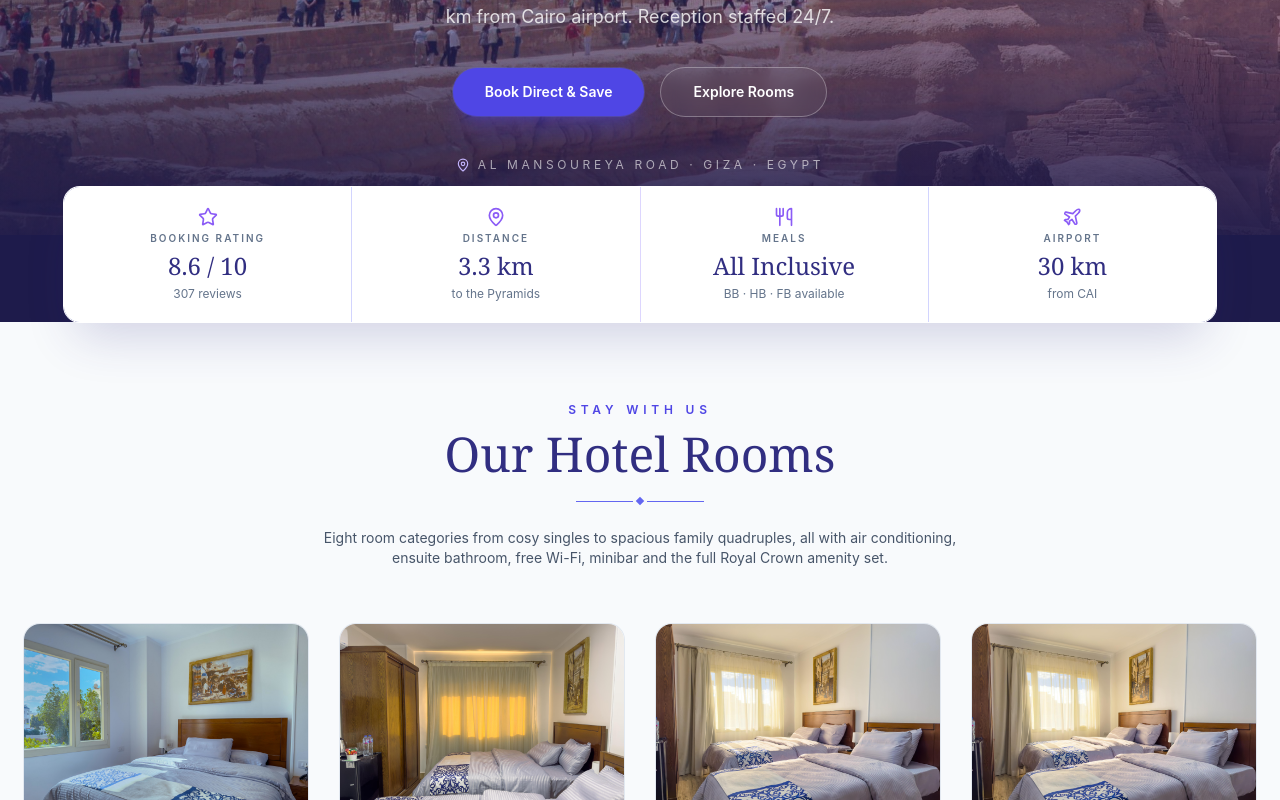
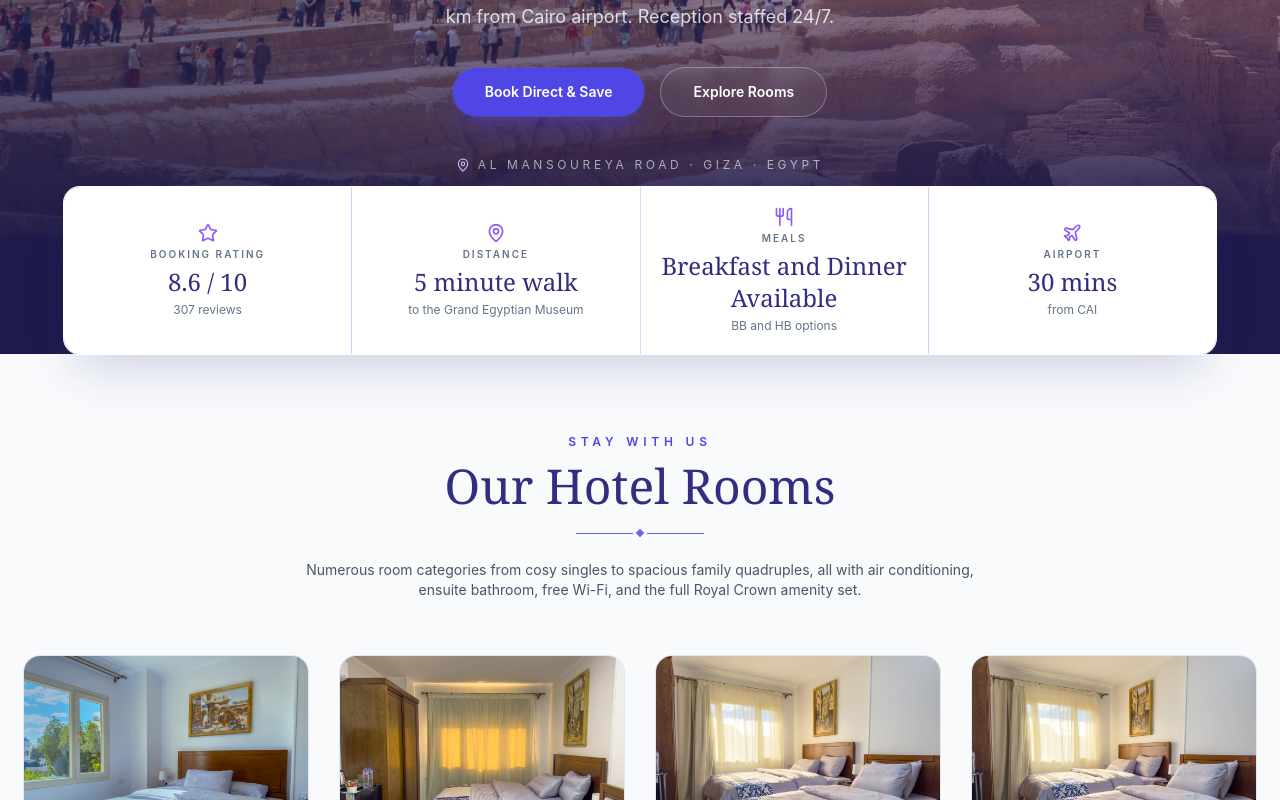
Before and after one commit to seif8545/royalcrown, a Next.js app in the folder hotel-frontend/: page / in a window 1280 px wide. Shown: the part 389-1189 px from the top of the page. Built offline with nearby package versions, Linux system fonts and the light colour scheme.

Commit message:
Update page.tsx

```diff
--- a/hotel-frontend/src/app/page.tsx
+++ b/hotel-frontend/src/app/page.tsx
@@ -55,9 +55,9 @@ export default function Home() {
         <div className="mx-auto grid max-w-6xl grid-cols-2 gap-px overflow-hidden rounded-2xl bg-gradient-to-r from-indigo-200 via-violet-200 to-indigo-200 shadow-2xl shadow-indigo-900/20 ring-1 ring-white sm:grid-cols-4">
           {[
             { icon: Star, label: "Booking rating", value: `${SITE.bookingRating} / 10`, sub: `${SITE.bookingReviews} reviews` },
-            { icon: MapPin, label: "Distance", value: "3.3 km", sub: "to the Pyramids" },
-            { icon: Utensils, label: "Meals", value: "All Inclusive", sub: "BB · HB · FB available" },
-            { icon: Plane, label: "Airport", value: "30 km", sub: "from CAI" },
+            { icon: MapPin, label: "Distance", value: "5 minute walk", sub: "to the Grand Egyptian Museum" },
+            { icon: Utensils, label: "Meals", value: "Breakfast and Dinner Available", sub: "BB and HB options" },
+            { icon: Plane, label: "Airport", value: "30 mins", sub: "from CAI" },
           ].map(({ icon: Icon, label, value, sub }) => (
             <div key={label} className="flex flex-col items-center justify-center gap-1 bg-white p-5 text-center text-indigo-900">
               <Icon className="h-5 w-5 text-violet-500" />
@@ -87,9 +87,9 @@ export default function Home() {
               <span className="h-px flex-1 bg-indigo-500" />
             </div>
             <p className="mx-auto mt-6 max-w-2xl text-sm text-slate-600">
-              Eight room categories from cosy singles to spacious family
+              Numerous room categories from cosy singles to spacious family
               quadruples, all with air conditioning, ensuite bathroom, free
-              Wi-Fi, minibar and the full Royal Crown amenity set.
+              Wi-Fi, and the full Royal Crown amenity set.
             </p>
           </header>
 
```
